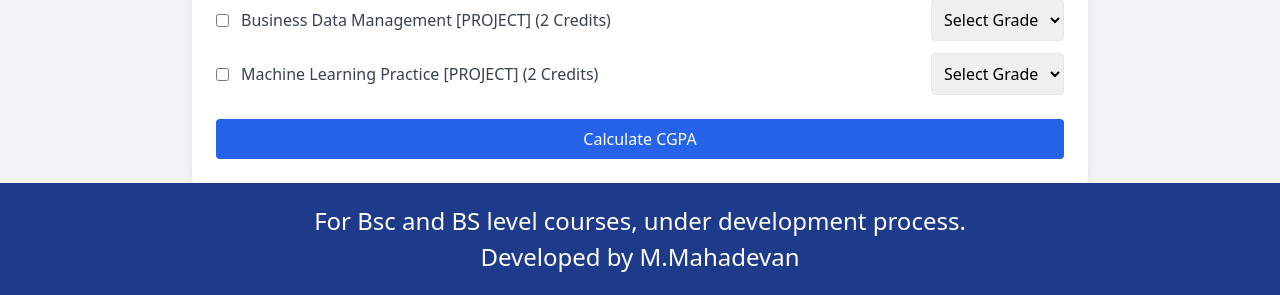
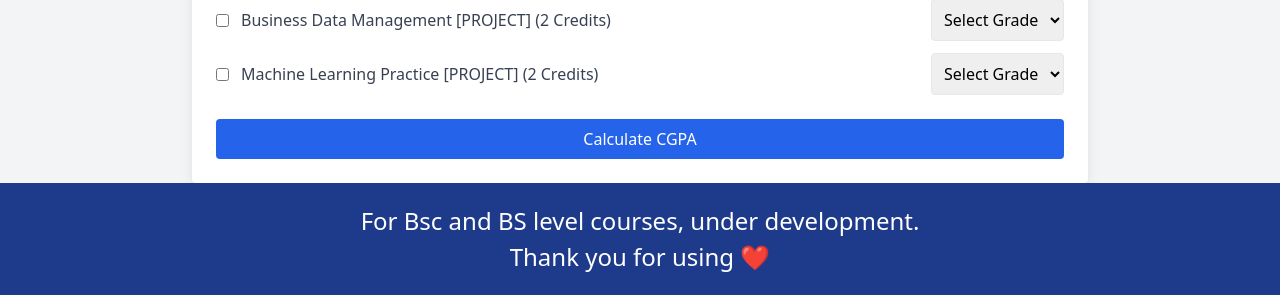
Before and after one commit to Mahadevan2005/IITM-CGPA-Calculator-Application, a Flask app: page / in a window 1280 px wide. Shown: the part 1535-1830 px from the top of the page. Run offline with Flask 3, Linux system fonts and the light colour scheme; some libraries are stand-ins or nearby versions.

Commit message:
Update index.html

```diff
--- a/templates/index.html
+++ b/templates/index.html
@@ -18,6 +18,16 @@
     <!-- Main Content -->
     <div class="max-w-4xl mx-auto mt-10 p-6 bg-white shadow-lg rounded">
         <h1 class="text-2xl font-bold text-center text-gray-800 mb-6">IITM BS Degree CGPA Calculator</h1>
+
+        <!-- Result -->
+        {% if result %}
+        <div class="mt-6 text-center bg-green-100 p-4 rounded shadow">
+        <h2 class="text-lg font-bold text-green-800">Your CGPA: {{ result }}</h2>
+            {% if result > 8.0 %}
+                <p class="text-md font-semibold text-green-700 mt-2">Congratulations! Your CGPA is outstanding!</p>
+            {% endif %}
+        </div>
+        {% endif %}
 
         <!-- Flash Messages -->
         {% with messages = get_flashed_messages(with_categories=true) %}
@@ -117,23 +127,15 @@
             </button>
         </form>
 
-        <!-- Result -->
-        {% if result %}
-        <div class="mt-6 text-center bg-green-100 p-4 rounded shadow">
-        <h2 class="text-lg font-bold text-green-800">Your CGPA: {{ result }}</h2>
-            {% if result > 8.0 %}
-                <p class="text-md font-semibold text-green-700 mt-2">Congratulations! Your CGPA is outstanding!</p>
-            {% endif %}
-        </div>
-        {% endif %}
-
     </div>
 
 
     <div class="bg-blue-900 p-5 text-white" style="text-align: center; font-size: x-large;">
         <h1>
-            For Bsc and BS level courses, under development process.<br>
-            Developed by M.Mahadevan
+            For Bsc and BS level courses, under development.<br>
+        </h1>
+        <h1>
+            Thank you for using ❤️
         </h1>
     </div>
 </body>
```
